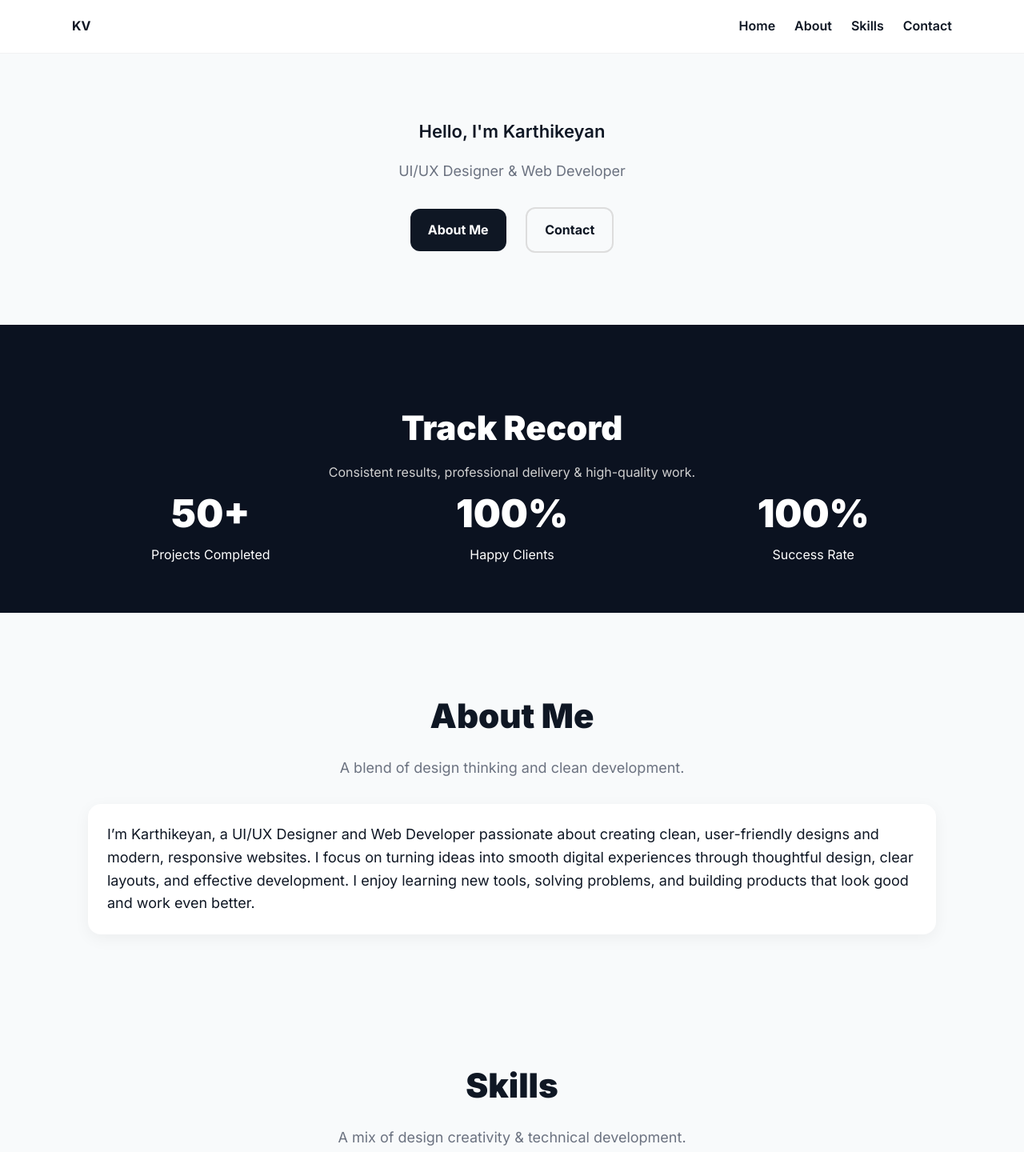
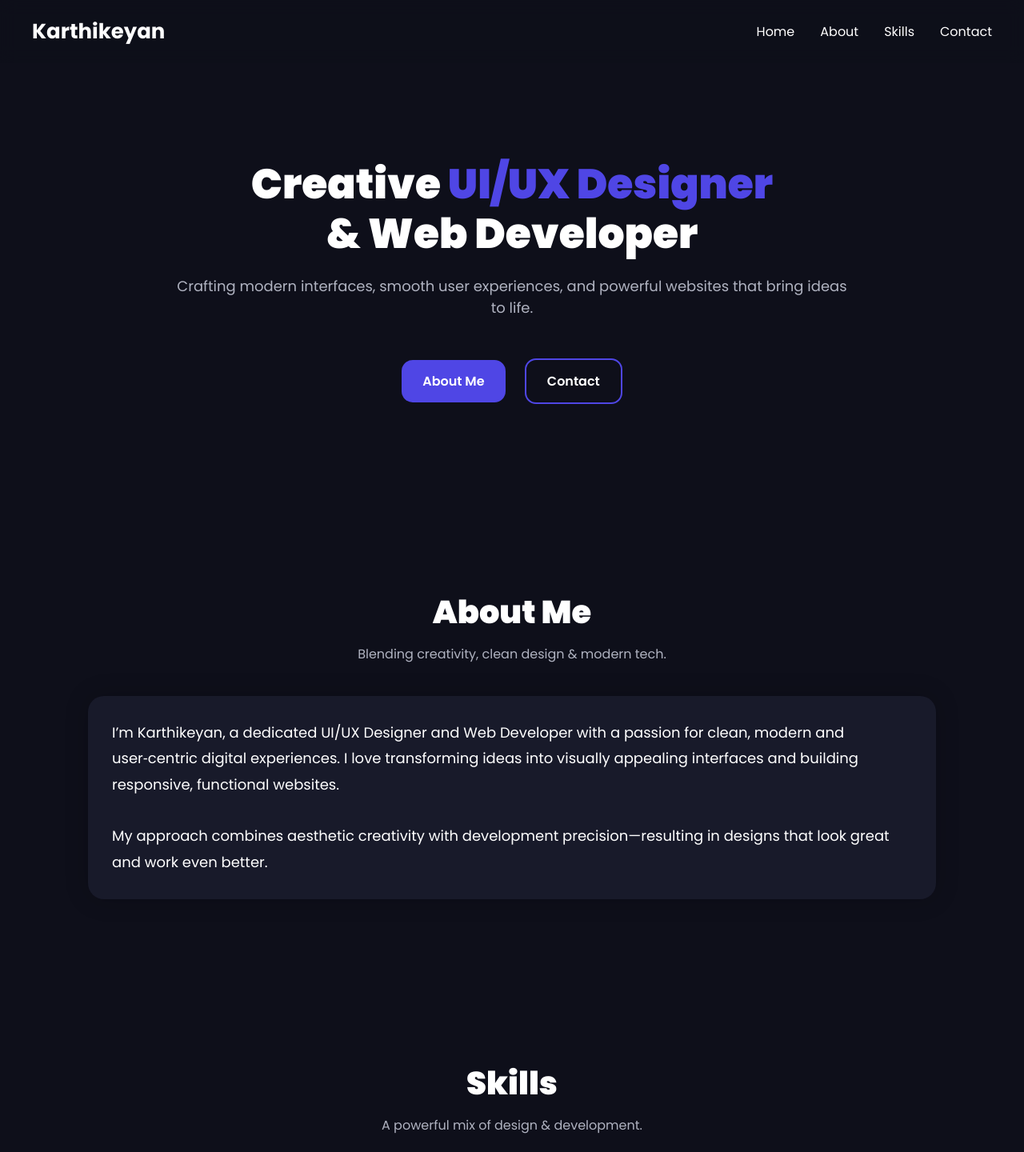
Before and after one commit to karthikeyan0069/karthikeyan-portfolio, a plain HTML site: page index.html in a window 1280 px wide. Shown: the top 1440 px of the page at 80% size. Drawn offline with Linux system fonts and the light colour scheme.

Commit message:
Update index.html

```diff
--- a/index.html
+++ b/index.html
@@ -4,155 +4,172 @@
   <meta charset="UTF-8" />
   <meta name="viewport" content="width=device-width, initial-scale=1.0" />
   <title>Karthikeyan — Portfolio</title>
-
-  <link href="https://fonts.googleapis.com/css2?family=Inter:wght@300;400;600;700;900&display=swap" rel="stylesheet"/>
+  <link href="https://fonts.googleapis.com/css2?family=Poppins:wght@300;400;600;700;900&display=swap" rel="stylesheet" />
 
   <style>
     :root {
-      --dark: #0b1220;
-      --text: #0f1724;
-      --muted: #6b7280;
-      --bg: #f8fafb;
-      --card: #ffffff;
-      --accent: #0f1724;
+      --bg: #0e0f1a;
+      --text: #ffffff;
+      --muted: #b0b3c1;
+      --accent: #4f46e5;
+      --card: #181a2a;
     }
 
-    * { box-sizing: border-box; }
+    * { margin: 0; padding: 0; box-sizing: border-box; }
     body {
-      margin: 0;
-      font-family: Inter, sans-serif;
+      font-family: 'Poppins', sans-serif;
       background: var(--bg);
       color: var(--text);
-      line-height: 1.6;
+      overflow-x: hidden;
     }
 
     header {
-      background: #fff;
-      padding: 20px;
-      position: sticky;
-      top: 0;
-      z-index: 10;
-      border-bottom: 1px solid rgba(0,0,0,0.05);
-    }
-    .nav {
-      max-width: 1100px;
-      margin: auto;
+      padding: 20px 40px;
       display: flex;
       justify-content: space-between;
       align-items: center;
-    }
-    .nav ul {
-      display: flex;
-      list-style: none;
-      gap: 24px;
-      margin: 0;
-      padding: 0;
-    }
-    .nav a {
-      text-decoration: none;
-      font-weight: 600;
-      color: var(--text);
+      position: sticky;
+      top: 0;
+      background: rgba(14, 15, 26, 0.8);
+      backdrop-filter: blur(10px);
+      z-index: 100;
     }
 
+    header .logo {
+      font-size: 26px;
+      font-weight: 700;
+    }
+
+    header ul {
+      list-style: none;
+      display: flex;
+      gap: 32px;
+    }
+
+    header a {
+      text-decoration: none;
+      color: var(--text);
+      font-weight: 500;
+      transition: 0.3s;
+    }
+
+    header a:hover { color: var(--accent); }
+
+    /* HERO SECTION */
     .hero {
+      padding: 120px 20px;
+      text-align: center;
+      max-width: 900px;
+      margin: auto;
+    }
+
+    .hero-title {
+      font-size: 52px;
+      font-weight: 900;
+      line-height: 1.2;
+      margin-bottom: 20px;
+    }
+
+    .highlight { color: var(--accent); }
+
+    .hero-desc {
+      color: var(--muted);
+      font-size: 18px;
+      margin-bottom: 40px;
+    }
+
+    .btn {
+      display: inline-block;
+      padding: 14px 26px;
+      margin: 10px;
+      border-radius: 14px;
+      font-weight: 600;
+      text-decoration: none;
+      transition: 0.3s;
+    }
+    .btn-primary { background: var(--accent); color: white; }
+    .btn-outline { border: 2px solid var(--accent); color: white; }
+    .btn-outline:hover { background: var(--accent); }
+
+    /* ABOUT */
+    .section {
+      padding: 100px 20px;
       max-width: 1100px;
       margin: auto;
-      padding: 80px 20px;
+    }
+
+    h2 {
+      font-size: 40px;
       text-align: center;
+      margin-bottom: 10px;
+      font-weight: 900;
     }
-    .hero .intro {
-      font-size: 22px;
-      font-weight: 600;
-      color: var(--accent);
-      margin-bottom: 5px;
+
+    .lead {
+      text-align: center;
+      color: var(--muted);
+      margin-bottom: 40px;
     }
-    .lead {
+
+    .about-box {
+      background: var(--card);
+      padding: 30px;
+      border-radius: 20px;
+      font-size: 18px;
+      line-height: 1.8;
+      box-shadow: 0 0 30px rgba(0,0,0,0.2);
+    }
+
+    /* SKILLS */
+    .skills-grid {
+      display: grid;
+      grid-template-columns: repeat(auto-fit, minmax(260px, 1fr));
+      gap: 30px;
+    }
+
+    .skill-card {
+      background: var(--card);
+      padding: 30px;
+      border-radius: 20px;
+      box-shadow: 0 0 20px rgba(0,0,0,0.2);
+    }
+
+    .skill-card h3 { margin-bottom: 15px; }
+
+    .skill-card ul { list-style: none; }
+    .skill-card li {
+      margin-bottom: 10px;
       color: var(--muted);
+    }
+
+    /* CONTACT */
+    .contact-box {
+      background: var(--card);
+      padding: 20px;
+      border-radius: 16px;
+      display: flex;
+      align-items: center;
+      gap: 15px;
       margin-bottom: 20px;
       font-size: 18px;
     }
 
-    .btn {
-      padding: 14px 22px;
-      border-radius: 12px;
+    .contact-box a {
+      color: var(--accent);
       text-decoration: none;
-      font-weight: 700;
-      display: inline-block;
-      margin: 10px;
-    }
-    .btn-primary { background: var(--accent); color: #fff; }
-    .btn-ghost { border: 2px solid #ddd; color: var(--accent); }
-
-    .stats-section {
-      background: var(--dark);
-      color: #fff;
-      padding: 60px 0;
-      text-align: center;
-    }
-    .stats {
-      max-width: 1100px;
-      margin: auto;
-      display: grid;
-      gap: 30px;
-      grid-template-columns: repeat(3, 1fr);
-    }
-    .stat .num {
-      font-size: 48px;
-      font-weight: 900;
-    }
-
-    .section {
-      max-width: 1100px;
-      margin: auto;
-      padding: 60px 20px;
-    }
-    h2 {
-      font-size: 42px;
-      font-weight: 900;
-      text-align: center;
-      margin-bottom: 10px;
-    }
-    .section .lead {
-      text-align: center;
-      margin-bottom: 30px;
-    }
-
-    .card {
-      background: #fff;
-      padding: 24px;
-      border-radius: 16px;
-      box-shadow: 0 5px 20px rgba(0,0,0,0.05);
-    }
-
-    .skills {
-      display: grid;
-      gap: 25px;
-      grid-template-columns: repeat(auto-fit, minmax(260px, 1fr));
-    }
-
-    .contact-box {
-      display: flex;
-      gap: 20px;
-      padding: 20px;
-      border-radius: 14px;
-      background: white;
-      box-shadow: 0 5px 20px rgba(0,0,0,0.05);
-      align-items: center;
-      margin-bottom: 20px;
+      font-weight: 600;
     }
 
     footer {
       text-align: center;
-      padding: 20px;
+      padding: 30px;
       color: var(--muted);
       margin-top: 40px;
-      border-top: 1px solid rgba(0,0,0,0.06);
     }
 
-    @media (max-width: 850px) {
-      .stats {
-        grid-template-columns: 1fr;
-      }
+    /* Smooth Scroll */
+    html {
+      scroll-behavior: smooth;
     }
   </style>
 </head>
@@ -160,92 +177,63 @@
 <body>
 
 <header>
-  <div class="nav">
-    <div class="logo"><strong>KV</strong></div>
+  <div class="logo">Karthikeyan</div>
   <ul>
     <li><a href="#home">Home</a></li>
     <li><a href="#about">About</a></li>
     <li><a href="#skills">Skills</a></li>
     <li><a href="#contact">Contact</a></li>
   </ul>
-  </div>
 </header>
 
 <!-- HERO -->
 <section id="home" class="hero">
-  <div class="intro">Hello, I'm Karthikeyan</div>
-
-  <!-- Removed the name here -->
-
-  <p class="lead">UI/UX Designer & Web Developer</p>
+  <h1 class="hero-title">Creative <span class="highlight">UI/UX Designer</span><br> & Web Developer</h1>
+  <p class="hero-desc">Crafting modern interfaces, smooth user experiences, and powerful websites that bring ideas to life.</p>
 
   <a href="#about" class="btn btn-primary">About Me</a>
-  <a href="#contact" class="btn btn-ghost">Contact</a>
-</section>
-
-<!-- STATS -->
-<section class="stats-section">
-  <h2>Track Record</h2>
-  <p style="max-width:700px;margin:auto;color:#d0d0d0;">
-    Consistent results, professional delivery & high-quality work.
-  </p>
-
-  <div class="stats">
-    <div class="stat">
-      <div class="num">50+</div>
-      <div>Projects Completed</div>
-    </div>
-    <div class="stat">
-      <div class="num">100%</div>
-      <div>Happy Clients</div>
-    </div>
-    <div class="stat">
-      <div class="num">100%</div>
-      <div>Success Rate</div>
-    </div>
-  </div>
+  <a href="#contact" class="btn btn-outline">Contact</a>
 </section>
 
 <!-- ABOUT -->
 <section id="about" class="section">
   <h2>About Me</h2>
-  <p class="lead">A blend of design thinking and clean development.</p>
+  <p class="lead">Blending creativity, clean design & modern tech.</p>
 
-  <div class="card" style="font-size:18px;">
-    I’m Karthikeyan, a UI/UX Designer and Web Developer passionate about creating clean,
-    user-friendly designs and modern, responsive websites. I focus on turning ideas into smooth digital
-    experiences through thoughtful design, clear layouts, and effective development.
-    I enjoy learning new tools, solving problems, and building products that look good and work even better.
+  <div class="about-box">
+    I’m Karthikeyan, a dedicated UI/UX Designer and Web Developer with a passion for clean, modern and user‑centric digital experiences. I love transforming ideas into visually appealing interfaces and building responsive, functional websites.
+    <br><br>
+    My approach combines aesthetic creativity with development precision—resulting in designs that look great and work even better.
   </div>
 </section>
 
 <!-- SKILLS -->
 <section id="skills" class="section">
   <h2>Skills</h2>
-  <p class="lead">A mix of design creativity & technical development.</p>
+  <p class="lead">A powerful mix of design & development.</p>
 
-  <div class="skills">
-    <div class="card">
+  <div class="skills-grid">
+    <div class="skill-card">
       <h3>UI/UX Design</h3>
       <ul>
         <li>Wireframing</li>
         <li>Prototyping</li>
-        <li>User Research</li>
+        <li>User Flow Mapping</li>
         <li>Visual Design</li>
       </ul>
     </div>
 
-    <div class="card">
+    <div class="skill-card">
       <h3>Web Development</h3>
       <ul>
         <li>HTML / CSS</li>
         <li>JavaScript</li>
         <li>React</li>
-        <li>Responsive Design</li>
+        <li>Responsive Layouts</li>
       </ul>
     </div>
 
-    <div class="card">
+    <div class="skill-card">
       <h3>Design Tools</h3>
       <ul>
         <li>Figma</li>
@@ -254,12 +242,12 @@
       </ul>
     </div>
 
-    <div class="card">
+    <div class="skill-card">
       <h3>AI / ML</h3>
       <ul>
         <li>Python</li>
         <li>ML Models</li>
-        <li>Data Analysis</li>
+        <li>Data Analytics</li>
       </ul>
     </div>
   </div>
@@ -268,7 +256,7 @@
 <!-- CONTACT -->
 <section id="contact" class="section">
   <h2>Contact</h2>
-  <p class="lead">Let’s work together!</p>
+  <p class="lead">Let’s build something amazing!</p>
 
   <div class="contact-box">
     <strong>Email:</strong>
@@ -295,16 +283,5 @@
   © 2025 Karthikeyan — All Rights Reserved
 </footer>
 
-<script>
-  document.querySelectorAll('a[href^="#"]').forEach(link => {
-    link.addEventListener("click", e => {
-      e.preventDefault();
-      document.querySelector(link.getAttribute("href")).scrollIntoView({
-        behavior: "smooth"
-      });
-    });
-  });
-</script>
-
 </body>
 </html>
```
Lines whose indentation alone changed are shown as unchanged.
